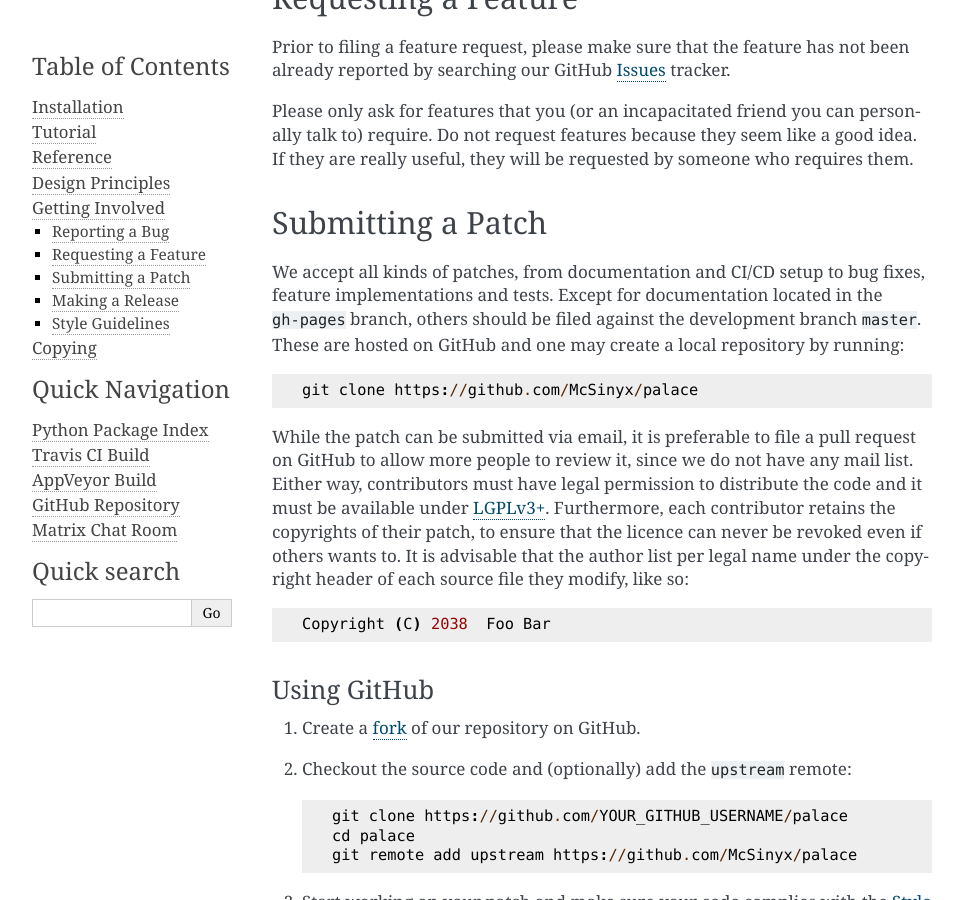
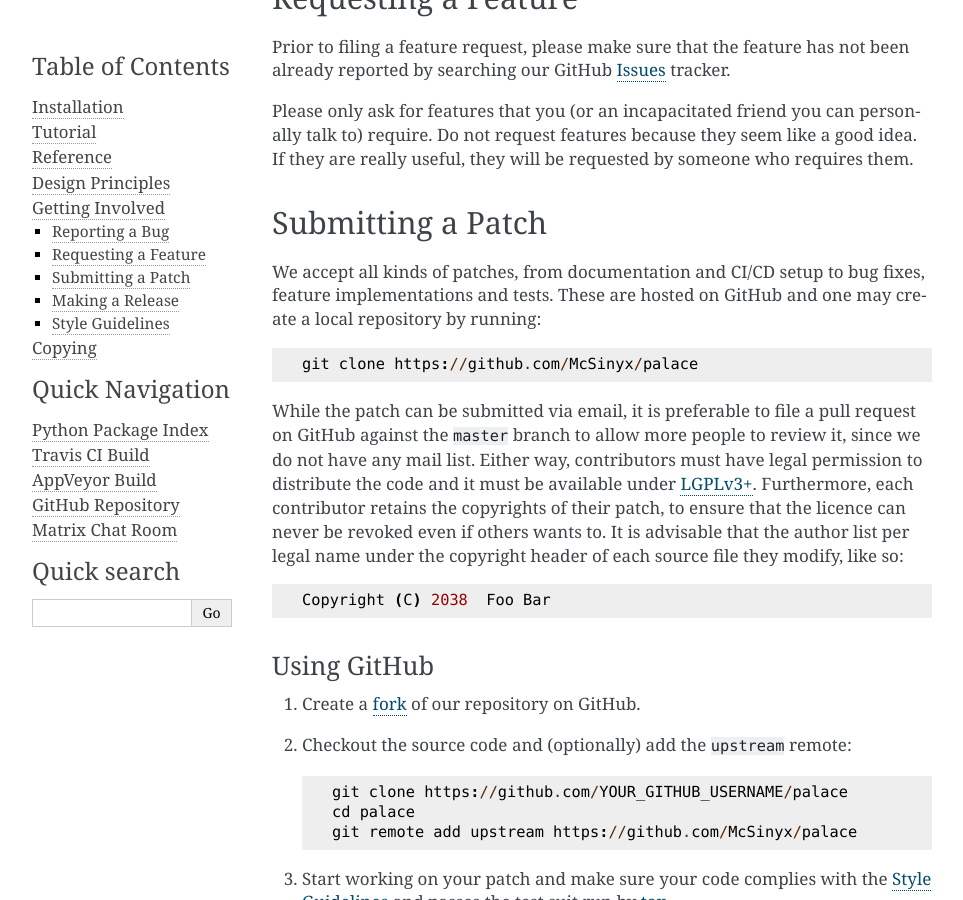
Before and after one commit to McSinyx/palace, a Sphinx documentation site: the page built from docs/source/contributing.rst, in a window 1280 px wide and 900 px high, scrolled down 949 px. Shown: the whole window, without its empty margins (148-1111 px from the left). Built offline with Sphinx 7.4.7, drawn with Linux system fonts in a browser that asks for light colours; some of the changed text lies outside the part shown.

Commit message:
Deploy documentation using GitHub Action

```diff
--- a/docs/source/contributing.rst
+++ b/docs/source/contributing.rst
@@ -48,21 +48,19 @@
 ------------------
 
 We accept all kinds of patches, from documentation and CI/CD setup
-to bug fixes, feature implementations and tests.  Except for documentation
-located in the ``gh-pages`` branch, others should be filed against
-the development branch ``master``.  These are hosted on GitHub and
-one may create a local repository by running::
+to bug fixes, feature implementations and tests.  These are hosted on GitHub
+and one may create a local repository by running::
 
    git clone https://github.com/McSinyx/palace
 
 While the patch can be submitted via email, it is preferable to file
-a pull request on GitHub to allow more people to review it, since we do not
-have any mail list.  Either way, contributors must have legal permission
-to distribute the code and it must be available under `LGPLv3+`_.  Furthermore,
-each contributor retains the copyrights of their patch, to ensure that
-the licence can never be revoked even if others wants to.  It is advisable
-that the author list per legal name under the copyright header
-of each source file they modify, like so::
+a pull request on GitHub against the ``master`` branch to allow more people
+to review it, since we do not have any mail list.  Either way, contributors
+must have legal permission to distribute the code and it must be available
+under `LGPLv3+`_.  Furthermore, each contributor retains the copyrights
+of their patch, to ensure that the licence can never be revoked even if
+others wants to.  It is advisable that the author list per legal name
+under the copyright header of each source file they modify, like so::
 
    Copyright (C) 2038  Foo Bar
 
@@ -128,11 +126,6 @@
    to build the wheels and publish them to PyPI.
 #. Wait for the wheel for your platform to arrive to PyPI and install it.
    Play around with it for a little to make sure that everything is OK.
-#. Under the local repository, checkout the ``gh-pages`` branch.
-   Often, is it necessary to update the credits under the :doc:`copying`
-   section and review if the :doc:`reference/index` section needs any change
-   before running ``make html`` to rebuild to documentation.
-#. View the documentation locally then push it to GitHub.
 
 Style Guidelines
 ----------------
```
Also changed, not shown: 2 other files.
